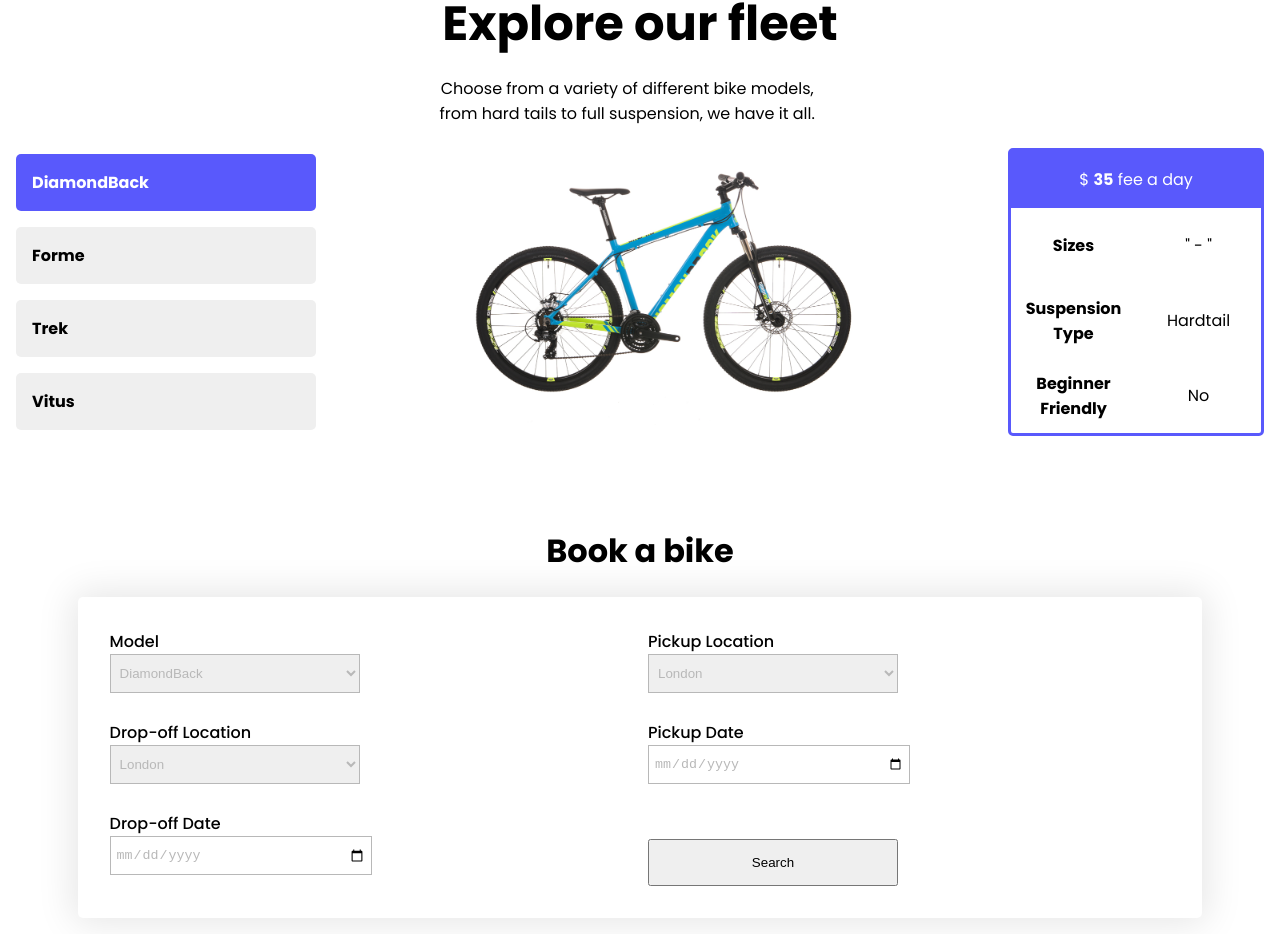
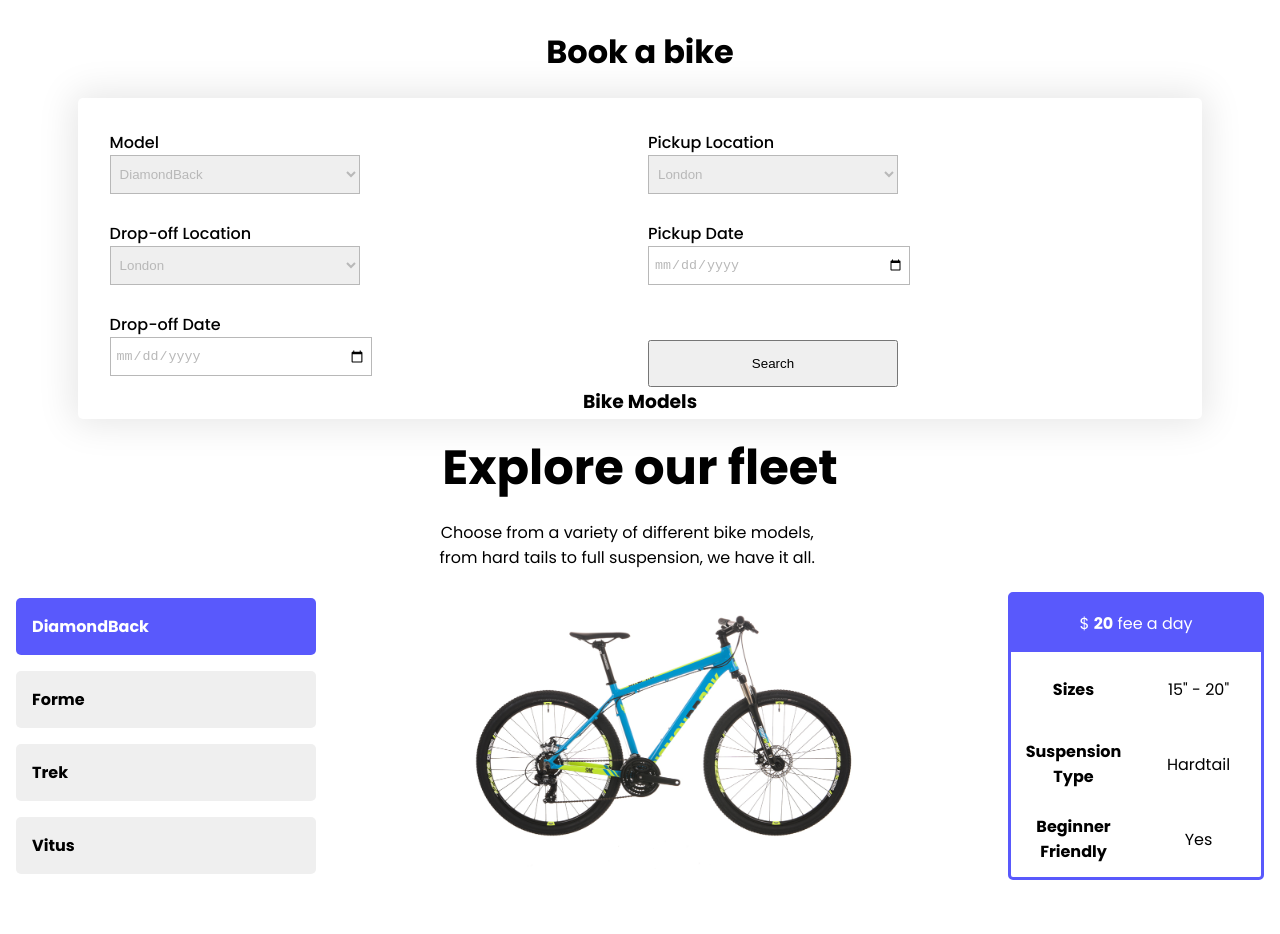
Before and after one commit to TegaBC/bike-rental, a React (Vite) app: page / in a window 1280 px wide. Shown: the part 952-1886 px from the top of the page. Built offline with nearby package versions, Linux system fonts and the light colour scheme.

Commit message:
swapped layout and more detailed data

```diff
--- a/src/pages/Home.jsx
+++ b/src/pages/Home.jsx
@@ -13,10 +13,10 @@
 ]
 
 const fakeData = [
-    {name: "DiamondBack", image: "src/images/bikes/db.jpg", hardtail: true, size: 20, beginner: false, cost: 35},
-    {name: "Forme", image: "src/images/bikes/forme.png", hardtail: true, size: 26, beginner: true, cost: 15},
-    {name: "Trek", image: "src/images/bikes/trek.jpg", hardtail: true, size: 24, beginner: false, cost: 20},
-    {name: "Vitus", image: "src/images/bikes/vitus.jpg", hardtail: false, size: 28, beginner: false, cost: 25},
+    {name: "DiamondBack", image: "src/images/bikes/db.jpg", hardtail: true, minSize: 15, maxSize: 20, beginner: true, cost: 20},
+    {name: "Forme", image: "src/images/bikes/forme.png", hardtail: true, minSize: 15, maxSize: 22, beginner: true, cost: 25},
+    {name: "Trek", image: "src/images/bikes/trek.jpg", hardtail: true, minSize: 16, maxSize: 24, beginner: false, cost: 35},
+    {name: "Vitus", image: "src/images/bikes/vitus.jpg", hardtail: false, minSize: 18, maxSize: 24, beginner: false, cost: 40},
   ]
 
 const locations = ["London", "Southend", "Margate", "Lake District", "Brighton", "Glasgow"]
@@ -27,8 +27,8 @@
     <>
         <Navbar links={navLinks} />
         <Hero />
+        <BookingForm bikes={fakeData} locations={locations}/>
         <Preview bikes={fakeData} />
-        <BookingForm bikes={fakeData} locations={locations}/>
     </>
   )
 }
```
